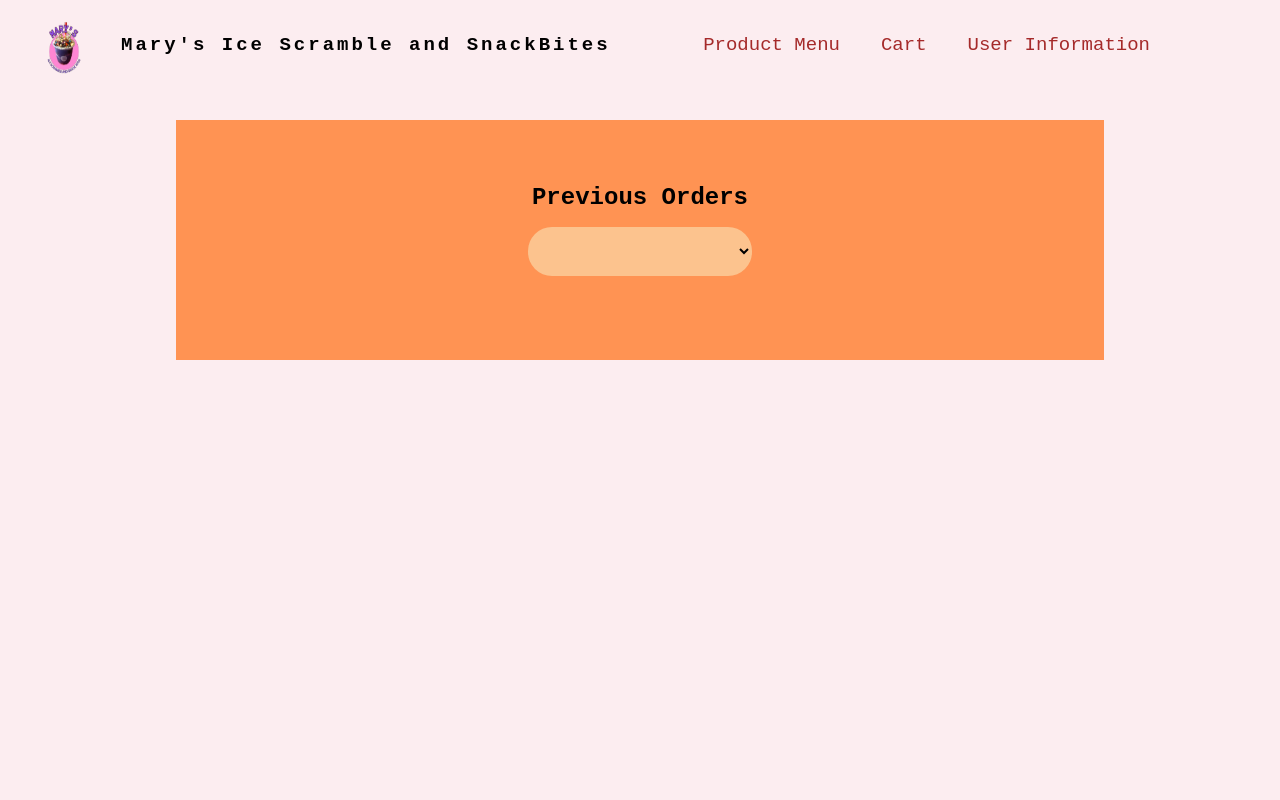
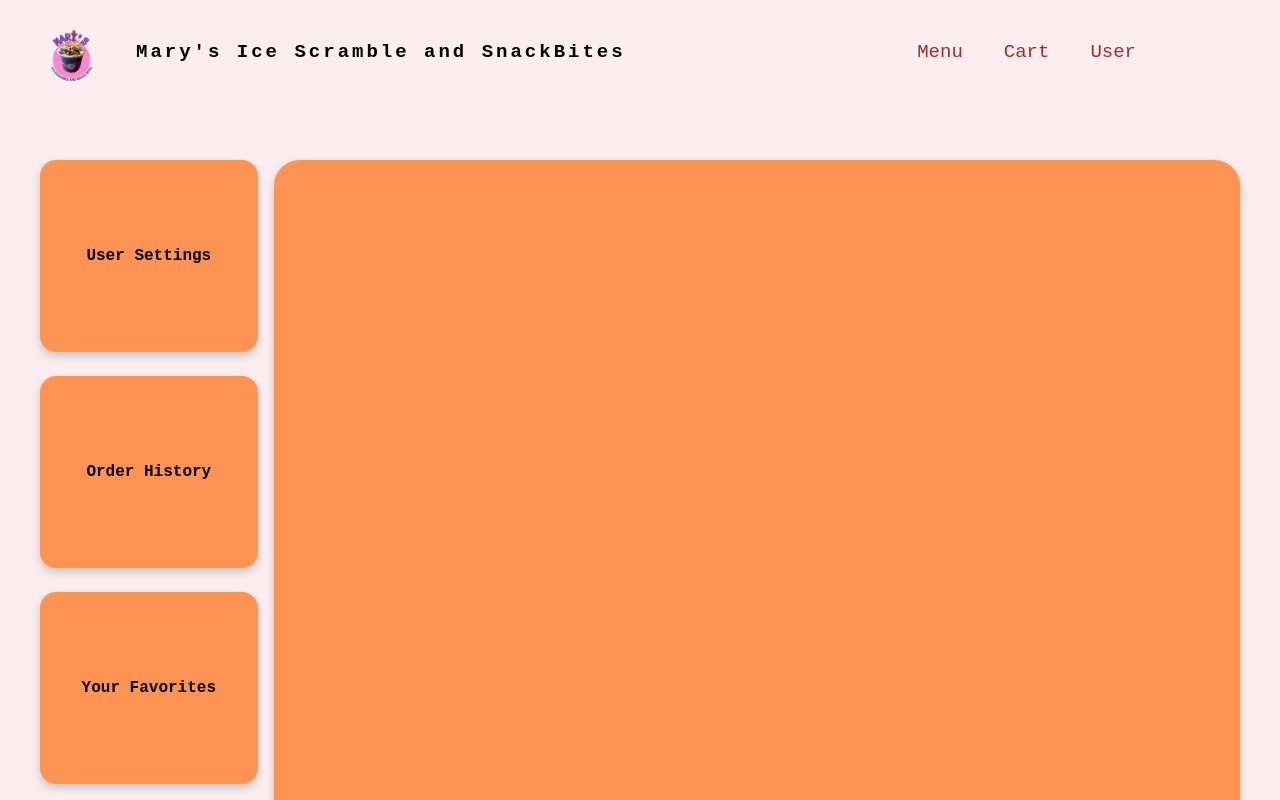
Before and after one commit to Arcgel/MarysIceScrambleandSnackBites, a Vue app: page /User in a window 1280 px wide. Shown: the top 800 px of the page. Built offline with nearby package versions, Linux system fonts and the light colour scheme.

Commit message:
Improvements in the User DashBoard

```diff
--- /dev/null
+++ b/src/components/ContactComponent.vue
@@ -0,0 +1,13 @@
+<template>
+  <div>
+
+  </div>
+</template>
+
+<script setup>
+
+</script>
+
+<style lang="scss" scoped>
+
+</style>
--- /dev/null
+++ b/src/components/FavoriteComponent.vue
@@ -0,0 +1,13 @@
+<template>
+  <div>
+
+  </div>
+</template>
+
+<script setup>
+
+</script>
+
+<style>
+
+</style>
--- a/src/components/ItemsModal.vue
+++ b/src/components/ItemsModal.vue
@@ -123,6 +123,7 @@ const totalPrice = computed(() => {
   align-items: center;
   justify-content: center;
   position: fixed;
+  z-index: 21;
 }
 
 .contentvalues {
--- a/src/components/NavbarModal.vue
+++ b/src/components/NavbarModal.vue
@@ -11,9 +11,9 @@
     </div>
     <div class="actualnav" :class="{ 'active': isMenuOpen }">
       <ul>
-        <RouterLink to="/Menu" @click="toggleMenu"><li>Product Menu</li></RouterLink>
+        <RouterLink to="/Menu" @click="toggleMenu"><li>Menu</li></RouterLink>
         <RouterLink to="/Cart" @click="toggleMenu"><li>Cart</li></RouterLink>
-        <RouterLink to="/User" @click="toggleMenu"><li>User Information</li></RouterLink>
+        <RouterLink to="/User" @click="toggleMenu"><li>User</li></RouterLink>
       </ul>
     </div>
   </nav>
@@ -49,7 +49,10 @@ a, a:visited {
   justify-content: space-between;
   padding: 7px;
   position: fixed;
+  z-index: 20;
   width: 100vw;
+  height: 13vh  ;
+  box-sizing: border-box;
 }
 
 .logo {
@@ -60,7 +63,7 @@ a, a:visited {
 
 .logo img {
   height: 75px;
-  width: 60px;
+  width: 75px;
   border-radius: 55px;
   margin-left: 27px;
 }
--- a/src/components/OutsideInvoice.vue
+++ b/src/components/OutsideInvoice.vue
@@ -82,15 +82,17 @@ const printpdf = () => {
   top: 0;
   left: 0;
   color: black;
+  overflow-y: scroll;
+  z-index: 22;
 }
 
 .recieptinvoice {
   width: 90vw;
   max-width: 500px;
-  max-height: 700px;
   background-color: antiquewhite;
   padding: 2vw;
   border-radius: 1vh;
+  align-self: self-start;
 }
 
 .invoice-header {
--- a/src/components/PreviousPurchase.vue
+++ b/src/components/PreviousPurchase.vue
@@ -8,16 +8,28 @@
         </option>
       </select>
     </div>
-    <details v-if="selectedOrder">
-      <summary>Order Details</summary>
-      <div v-for="item in selectedOrder" :key="item.title" class="order-item">
-        <h4>{{ item.title }}</h4>
-        <p>Config: {{ item.config }}</p>
-        <p>Size: {{ item.size }}</p>
-        <p>Quantity: {{ item.quantity }}</p>
-        <p>Price: ₱ {{ item.price }}</p>
-      </div>
-    </details>
+    <div v-if="selectedOrder" class="order-details">
+      <table>
+        <thead>
+          <tr>
+            <th>Title</th>
+            <th>Config</th>
+            <th>Size</th>
+            <th>Quantity</th>
+            <th>Price</th>
+          </tr>
+        </thead>
+        <tbody>
+          <tr v-for="item in selectedOrder" :key="item.title">
+            <td>{{ item.title }}</td>
+            <td>{{ item.config }}</td>
+            <td>{{ item.size }}</td>
+            <td>{{ item.quantity }}</td>
+            <td>₱ {{ item.price }}</td>
+          </tr>
+        </tbody>
+      </table>
+    </div>
     <div class="button-history" v-if="selectedOrder">
       <button class="reorder" @click="reorderSelected">Order Again</button>
     </div>
@@ -63,8 +75,6 @@ const reorderSelected = () => {
   }
 };
 
-
-
 onMounted(() => {
   loadPreviousOrders();
 });
@@ -72,18 +82,17 @@ onMounted(() => {
 
 <style>
 .summary {
+  height: 100%;
   text-align: center;
   display: flex;
   flex-direction: column;
   align-items: center;
-  gap: 2vh;
-  background-color: rgb(283, 147, 83);
-  width: 70%;
-  margin: 0 auto;
-  padding: 5vw 2vh;
+  justify-content: center;
+  box-sizing: border-box;
+  padding: 5vh 2vw;
 }
 
-.orderchoice{
+.orderchoice {
   padding: 2vh 8vw;
   border-radius: 3vh;
   border: none;
@@ -94,27 +103,40 @@ onMounted(() => {
   margin-bottom: 20px;
 }
 
-.order-item {
-  display: flex;
-  align-items: center;
-  justify-content: center;
-  letter-spacing: 0.3vw;
-  gap: 2vw;
+.order-details {
+  width: 100%;
+  overflow-x: auto;
 }
 
-.reorder{
+.order-details table {
+  width: 100%;
+  border-collapse: collapse;
+  margin-bottom: 20px;
+}
+
+.order-details th, .order-details td {
+  border: 1px solid #ddd;
+  padding: 8px;
+  text-align: center;
+}
+
+.order-details th {
   background-color: #fcc38e;
-  padding: 0.4vw;
+}
+
+.order-details td {
+  background-color: #fff;
+}
+
+.reorder {
+  background-color: #fcc38e;
+  padding: 0.4vw 1.6vw;
   border-radius: 0.4vw;
-
+  border: none;
+  cursor: pointer;
 }
 
 .button-history {
   margin-top: 10px;
-  padding: 10px;
-  color: #fcc38e;
-  border: none;
-  border-radius: 5px;
-  cursor: pointer;
 }
 </style>
--- /dev/null
+++ b/src/components/UserComponent.vue
@@ -0,0 +1,13 @@
+<template>
+  <div>
+
+  </div>
+</template>
+
+<script setup>
+
+</script>
+
+<style>
+
+</style>
--- a/src/views/UserDashBoard.vue
+++ b/src/views/UserDashBoard.vue
@@ -1,10 +1,88 @@
 <template>
- <PreviousPurchase/>
+  <div class="UserDash">
+    <div class="UserNav">
+      <div class="UserProfile" @click="selecttiverendering('user')">
+        <div class="usertext">
+          <h4>User Settings</h4>
+        </div>
+      </div>
+      <div class="PreviousOrders" @click="selecttiverendering('history')">
+        <div class="usertext">
+          <h4>Order History</h4>
+        </div>
+      </div>
+      <div class="Favorites" @click="selecttiverendering('fave')">
+        <div class="usertext">
+          <h4>Your Favorites</h4>
+        </div>
+      </div>
+      <div class="Supportpage" @click="selecttiverendering('support')">
+        <div class="usertext">
+          <h4>Feedback/Support</h4>
+        </div>
+      </div>
+    </div>
+    <div class="UserContent">
+      <UserComponent v-if="componentrendering == 'user'" />
+      <PreviousPurchase v-if="componentrendering == 'history'" />
+      <FavoriteComponent v-if="componentrendering == 'fave'"  />
+      <ContactComponent v-if="componentrendering == 'support'" />
+    </div>
+
+  </div>
+
 </template>
 
 <script setup>
+import { ref } from 'vue';
 import PreviousPurchase from '../components/PreviousPurchase.vue';
+import UserComponent from '../components/UserComponent.vue';
+import ContactComponent from '../components/ContactComponent.vue';
+import FavoriteComponent from '../components/favoriteComponent.vue';
+
+const componentrendering = ref('user')
+
+const selecttiverendering = (component) => {
+  componentrendering.value = component
+}
 </script>
 
 <style>
+.UserDash {
+  display: flex;
+  flex-direction: row;
+  justify-content: center;
+  box-sizing: border-box;
+  padding: 5vh;
+  gap: 1.3vw;
+}
+
+.UserNav{
+  display: flex;
+  flex-direction: column;
+  gap: 3vh;
+}
+
+.UserProfile,
+.PreviousOrders,
+.Favorites,
+.Supportpage {
+  width: 17vw;
+  height: 24vh;
+  border-radius: 2vh;
+  background-color: rgb(283, 147, 83);
+  backdrop-filter: blur(50px);
+  box-shadow: 0 4px 10px rgba(0, 0, 0, 0.2);
+  display: flex;
+  align-items: center;
+  justify-content: center;
+}
+
+.UserContent {
+  width: 80vw;
+  border-radius: 2vw;
+  background-color: rgb(283, 147, 83);
+  backdrop-filter: blur(50px);
+  box-shadow: 0 4px 10px rgba(0, 0, 0, 0.2);
+}
 </style>
```
